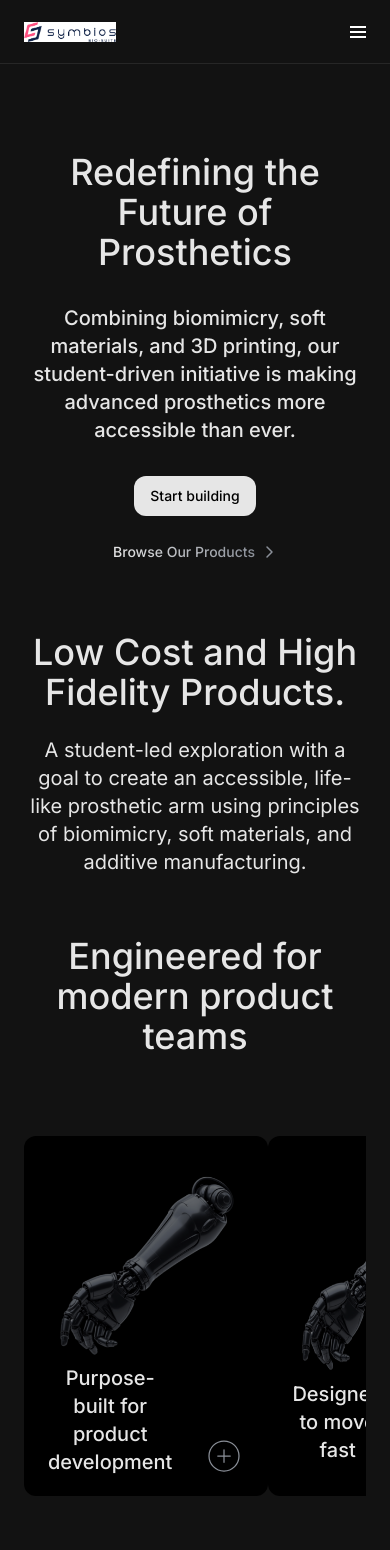
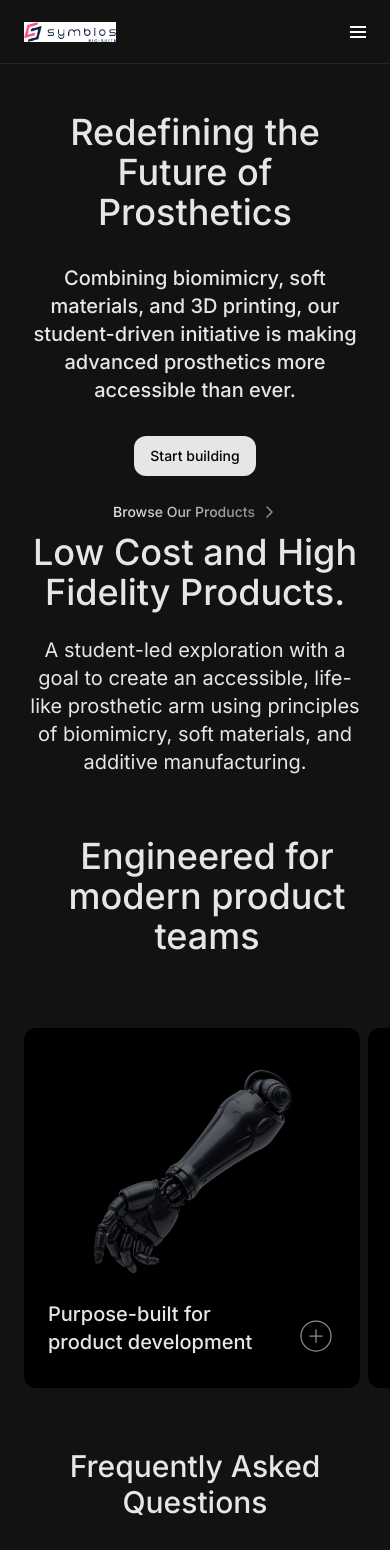
Before and after one commit to spencerhum04/symbios, a React (Vite) app: page / in a window 390 px wide. Shown: the top 1550 px of the page. Built offline with nearby package versions, Linux system fonts and the light colour scheme.

Commit message:
fix: display responsiveness and scrollbar

```diff
--- a/src/components/ExpandableCard.tsx
+++ b/src/components/ExpandableCard.tsx
@@ -5,7 +5,7 @@ export default function ExpandableCard({ image, title } : { image: string, title
     const [hovered, setHovered] = useState(false);
 
     return (
-        <div className="relative w-84 h-90 bg-black rounded-xl px-6 py-8" onMouseEnter={() => setHovered(true)} onMouseLeave={() => setHovered(false)}>
+        <div className="relative w-full min-w-84 max-w-84 h-90 bg-black rounded-xl px-6 py-8 text-left" onMouseEnter={() => setHovered(true)} onMouseLeave={() => setHovered(false)}>
             {hovered && (
                 <div className="absolute inset-4 rounded-xl bg-neutral-800/30 backdrop-blur-md transition-all duration-300" />
             )}
--- a/src/routes/landing/landing.css
+++ b/src/routes/landing/landing.css
@@ -63,3 +63,12 @@
         linear-gradient(to left, transparent 0%, black 20%, black 80%, transparent 100%);
     -webkit-mask-composite: destination-in;
 }
+
+.scrollbar-hide::-webkit-scrollbar {
+  display: none;
+}
+
+.scrollbar-hide {
+  -ms-overflow-style: none;
+  scrollbar-width: none;
+}
--- a/src/routes/landing/landing.tsx
+++ b/src/routes/landing/landing.tsx
@@ -11,11 +11,17 @@ export default function Landing() {
             <div className="w-full fixed z-50">
                 <Navbar />
             </div>
-            <div className="flex flex-col gap-15 px-6 sm:px-0 py-20">
-                <Hero />
-                <Overview />
-                <Display />
-                <Support />
+            <div className="flex flex-col gap-15 py-20">
+                <div className="px-6 sm:px-0">
+                    <Hero />
+                    <Overview />
+                </div>
+                <div className="pl-6 sm:px-0">
+                    <Display />
+                </div>
+                <div className="px-6 sm:px-0">
+                    <Support />
+                </div>
             </div>
             <Footer />
         </>
--- a/src/routes/landing/sections/display.tsx
+++ b/src/routes/landing/sections/display.tsx
@@ -3,9 +3,9 @@ import arm from "../../../assets/arm.png";
 
 export default function Display() {
     return (
-        <div className="flex flex-col max-w-[1024px] w-full mx-auto gap-20 text-center sm:text-left">
+        <div className="flex flex-col max-w-[1024px] w-full mx-auto gap-18 text-center sm:text-left">
             <div className="text-4xl sm:text-5xl w-full font-medium">Engineered for modern product teams</div>
-            <div className="flex flex-row items-center justify-between overflow-hidden">
+            <div className="flex flex-row items-center gap-2 justify-between overflow-x-auto scrollbar-hide">
                 <ExpandableCard image={arm} title={"Purpose-built for product development"} />
                 <ExpandableCard image={arm} title={"Designed to move fast"} />
                 <ExpandableCard image={arm} title={"Crafted to perfection"} />
--- a/src/routes/landing/sections/hero.tsx
+++ b/src/routes/landing/sections/hero.tsx
@@ -4,7 +4,7 @@ import mech from "../../../assets/mech.png";
 export default function Hero() {
     return (
         <>
-            <div className="flex flex-col pt-18 max-w-[1024px] w-full mx-auto gap-8 text-center sm:text-left z-10">
+            <div className="flex flex-col pt-8 sm:pt-18 max-w-[1024px] w-full mx-auto gap-8 text-center sm:text-left z-10">
                 <div className="text-4xl sm:text-6xl w-full font-medium reveal-blur">Redefining the Future of Prosthetics</div>
                 <div className="max-w-175 text-xl w-full font-medium reveal-blur reveal-blur-delay-1">Combining biomimicry, soft materials, and 3D printing, our student-driven initiative is making advanced prosthetics more accessible than ever.</div>
                 <div className="flex flex-col sm:flex-row items-center gap-4">
```
